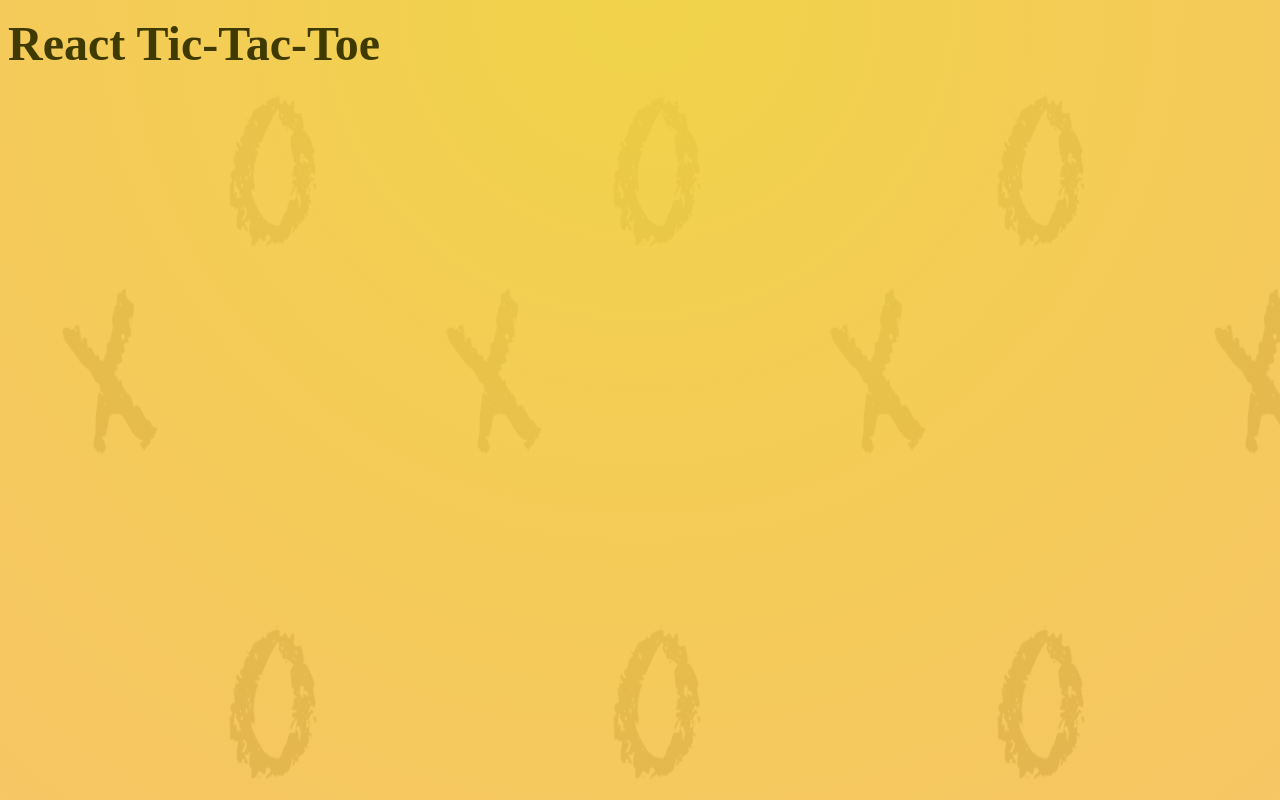
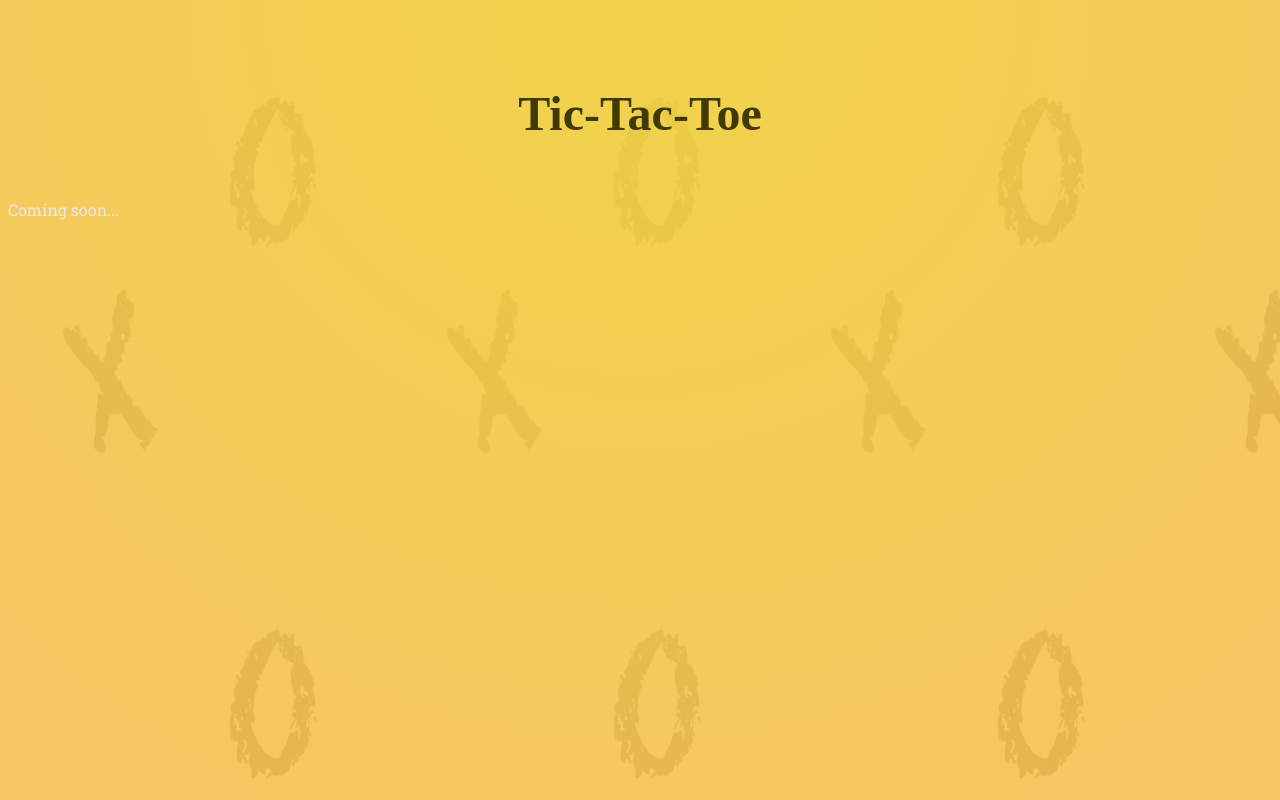
Before and after one commit to M0H1K4/React-vite--tic-tac-toe, a React (Vite) app: page / in a window 1280 px wide. Shown: the top 800 px of the page. Built offline with nearby package versions, Linux system fonts and the light colour scheme; a web font is replaced by a local one.

Commit message:
changed header

```diff
--- a/index.html
+++ b/index.html
@@ -7,6 +7,10 @@
     <title>React Tic-Tac-Toe</title>
   </head>
   <body>
+    <header>
+      <img src="" alt=""/>
+      <h1>Tic-Tac-Toe</h1>
+    </header>
     <div id="root"></div>
     <script type="module" src="/src/index.jsx"></script>
   </body>
--- a/src/App.jsx
+++ b/src/App.jsx
@@ -3,7 +3,7 @@ function App() {
 
 
   return (
-    <h1>React Tic-Tac-Toe</h1>
+      <p>Coming soon...</p>
   )
 }
 
```
